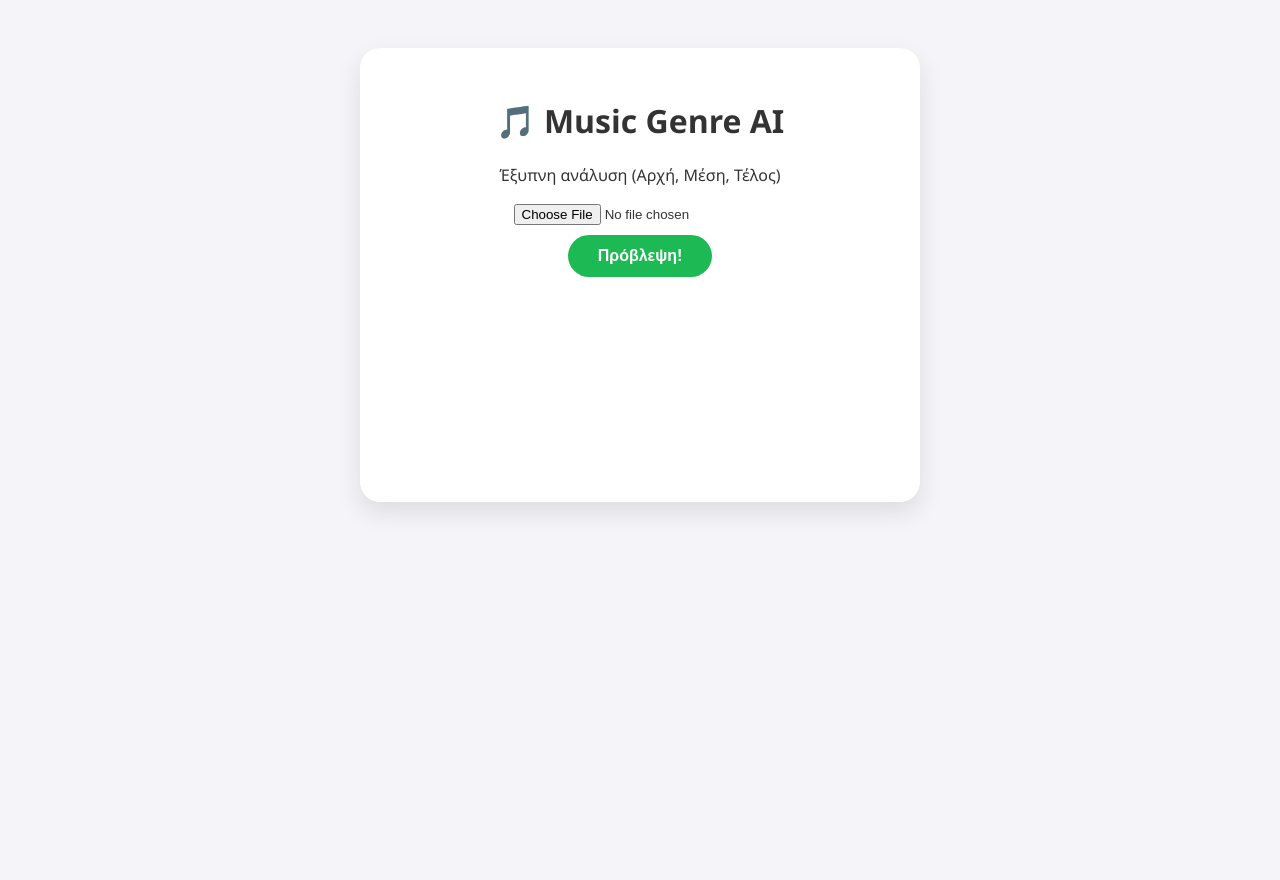
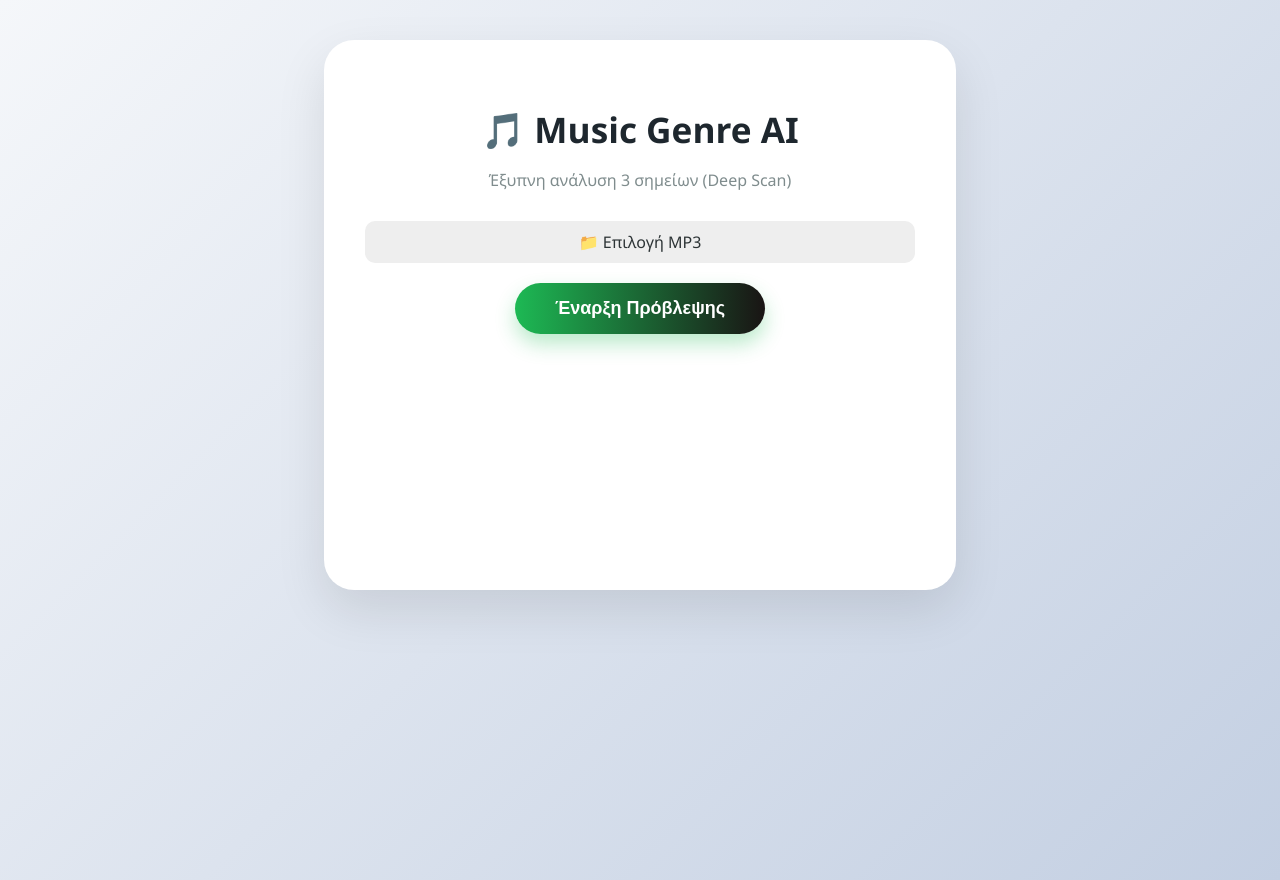
Before and after one commit to Panos997/Music-Genre-Classifier, a Flask app: page / in a window 1280 px wide. Before the commit the page ends 512 px from the top, so only its background shows below. Run offline with Flask 3, Linux system fonts and the light colour scheme; a map, chart or similar area stays blank; parts of the project's set-up code (start-up, migrations or seed data) failed here and were passed over.

Commit message:
Update index.html

```diff
--- a/templates/index.html
+++ b/templates/index.html
@@ -2,28 +2,102 @@
 <html lang="el">
 <head>
     <meta charset="UTF-8">
-    <title>AI Music Genre Predictor</title>
+    <title>AI Music Genre Predictor | Premium</title>
     <script src="https://cdn.jsdelivr.net/npm/chart.js"></script>
     <style>
-        body { font-family: 'Segoe UI', sans-serif; text-align: center; padding: 40px; background: #f4f4f9; color: #333; }
-        .container { background: white; padding: 30px; border-radius: 20px; display: inline-block; box-shadow: 0 10px 25px rgba(0,0,0,0.1); width: 100%; max-width: 500px; }
-        #progressContainer { width: 100%; background: #eee; border-radius: 10px; margin: 20px 0; display: none; overflow: hidden; }
-        #progressBar { width: 0%; height: 25px; background: #1db954; color: white; line-height: 25px; font-weight: bold; transition: background-color 0.4s; }
-        .result-text { margin-top: 20px; font-size: 1.1em; }
-        button { background: #1db954; color: white; border: none; padding: 12px 30px; border-radius: 25px; cursor: pointer; font-size: 16px; font-weight: bold; margin-top: 10px; }
-        button:hover { background: #1ed760; }
-        canvas { margin-top: 20px; }
+        /* Modern Gradient Background */
+        body {
+            font-family: 'Segoe UI', Roboto, Helvetica, Arial, sans-serif;
+            text-align: center;
+            padding: 40px;
+            background: linear-gradient(135deg, #f5f7fa 0%, #c3cfe2 100%);
+            min-height: 100vh;
+            margin: 0;
+            color: #2d3436;
+        }
+
+        .container {
+            background: white;
+            padding: 40px;
+            border-radius: 30px;
+            display: inline-block;
+            box-shadow: 0 20px 50px rgba(0,0,0,0.1);
+            width: 100%;
+            max-width: 550px;
+            border: 1px solid rgba(255,255,255,0.8);
+        }
+
+        h1 { font-size: 2.2em; margin-bottom: 10px; color: #1e272e; }
+        p { color: #7f8c8d; margin-bottom: 30px; }
+
+        /* Custom Progress Bar */
+        #progressContainer {
+            width: 100%;
+            background: #dfe6e9;
+            border-radius: 50px;
+            margin: 25px 0;
+            display: none;
+            overflow: hidden;
+            height: 28px;
+            box-shadow: inset 0 2px 5px rgba(0,0,0,0.05);
+        }
+
+        #progressBar {
+            width: 0%;
+            height: 100%;
+            background: linear-gradient(90deg, #1db954, #1ed760);
+            color: white;
+            line-height: 28px;
+            font-weight: 600;
+            font-size: 13px;
+            transition: all 0.5s cubic-bezier(0.4, 0, 0.2, 1);
+        }
+
+        /* Styled Button */
+        button {
+            background: linear-gradient(to right, #1db954, #191414);
+            color: white;
+            border: none;
+            padding: 15px 40px;
+            border-radius: 50px;
+            cursor: pointer;
+            font-size: 18px;
+            font-weight: bold;
+            transition: transform 0.2s, box-shadow 0.2s;
+            box-shadow: 0 10px 20px rgba(29, 185, 84, 0.3);
+        }
+
+        button:hover {
+            transform: translateY(-2px);
+            box-shadow: 0 15px 25px rgba(29, 185, 84, 0.4);
+        }
+
+        button:active { transform: translateY(0); }
+
+        .result-text { margin-top: 30px; }
+        .result-item {
+            background: #f1f2f6;
+            margin: 5px 0;
+            padding: 10px;
+            border-radius: 12px;
+            font-weight: 600;
+        }
+
+        canvas { margin-top: 30px; max-width: 100% !important; }
     </style>
 </head>
 <body>
 
     <div class="container">
         <h1>🎵 Music Genre AI</h1>
-        <p>Έξυπνη ανάλυση (Αρχή, Μέση, Τέλος)</p>
+        <p>Έξυπνη ανάλυση 3 σημείων (Deep Scan)</p>
 
-        <input type="file" id="audioFile" accept="audio/*">
-        <br>
-        <button onclick="processAndUpload()">Πρόβλεψη!</button>
+        <input type="file" id="audioFile" accept="audio/*" style="display: none;">
+        <label for="audioFile" style="cursor: pointer; background: #eee; padding: 10px 20px; border-radius: 10px; display: block; margin-bottom: 20px;">
+            📁 Επιλογή MP3
+        </label>
+
+        <button onclick="processAndUpload()">Έναρξη Πρόβλεψης</button>
 
         <div id="progressContainer">
             <div id="progressBar">Προετοιμασία...</div>
@@ -36,6 +110,13 @@
     <script>
         let myChart = null;
 
+        // Ορισμός Gradient Παλέτας
+        const chartColors = [
+            { start: '#1db954', end: '#1ed760' }, // Spotify Green
+            { start: '#00b894', end: '#55efc4' }, // Mint
+            { start: '#2d3436', end: '#636e72' }  // Dark Gray
+        ];
+
         async function processAndUpload() {
             const fileInput = document.getElementById('audioFile');
             const progBar = document.getElementById('progressBar');
@@ -45,8 +126,8 @@
             if (!fileInput.files[0]) return alert("Παρακαλώ επίλεξε ένα αρχείο!");
 
             progContainer.style.display = "block";
-            progBar.style.width = "100%"; // Για την προετοιμασία
-            progBar.style.backgroundColor = "#555";
+            progBar.style.width = "100%";
+            progBar.style.background = "#636e72";
             progBar.innerHTML = "Επεξεργασία δείγματος...";
 
             try {
@@ -56,37 +137,30 @@
 
                 const xhr = new XMLHttpRequest();
 
-                // 1. ΦΑΣΗ UPLOAD
                 xhr.upload.onprogress = (e) => {
                     if (e.lengthComputable) {
                         const percent = Math.round((e.loaded / e.total) * 100);
                         progBar.style.width = percent + "%";
-                        progBar.style.backgroundColor = "#1db954";
-                        progBar.innerHTML = "Uploading: " + percent + "%";
+                        progBar.style.background = "linear-gradient(90deg, #1db954, #1ed760)";
+                        progBar.innerHTML = "Ανέβασμα: " + percent + "%";
                     }
                 };
 
-                // 2. ΜΟΛΙΣ ΤΕΛΕΙΩΣΕΙ ΤΟ UPLOAD ΑΛΛΑ ΠΡΙΝ ΤΗΝ ΑΠΑΝΤΗΣΗ
                 xhr.upload.onload = () => {
                     progBar.style.width = "100%";
-                    progBar.style.backgroundColor = "#ffa500"; // Πορτοκαλί
+                    progBar.style.background = "linear-gradient(90deg, #f39c12, #f1c40f)"; // Πορτοκαλί Gradient
                     progBar.innerHTML = "AI: Ερμηνεία τραγουδιού...";
                 };
 
-                // 3. ΟΤΑΝ ΕΡΘΟΥΝ ΤΑ ΑΠΟΤΕΛΕΣΜΑΤΑ
                 xhr.onload = () => {
                     if (xhr.status === 200) {
                         const data = JSON.parse(xhr.responseText);
-
-                        // Πρώτα εμφανίζουμε τα δεδομένα
                         renderChart(data);
                         showResults(data);
-
-                        // Μετά αλλάζουμε την μπάρα σε "Ολοκληρώθηκε"
-                        progBar.style.backgroundColor = "#1db954"; // Πράσινο πάλι
+                        progBar.style.background = "linear-gradient(90deg, #00b894, #55efc4)"; // Mint Πράσινο
                         progBar.innerHTML = "Ολοκληρώθηκε!";
                     } else {
-                        progBar.style.backgroundColor = "red";
+                        progBar.style.background = "#ff7675";
                         progBar.innerHTML = "Σφάλμα AI";
                     }
                 };
@@ -96,11 +170,12 @@
 
             } catch (err) {
                 console.error(err);
-                progBar.style.backgroundColor = "red";
+                progBar.style.background = "#ff7675";
                 progBar.innerHTML = "Σφάλμα αρχείου";
             }
         }
 
+        // ... (Οι συναρτήσεις createSmartSample και bufferToWav παραμένουν ίδιες με πριν) ...
         async function createSmartSample(file) {
             const audioCtx = new (window.AudioContext || window.webkitAudioContext)();
             const arrayBuffer = await file.arrayBuffer();
@@ -109,11 +184,9 @@
             const rate = audioBuffer.sampleRate;
             const chunkLen = sampleSecs * rate;
             const totalLen = audioBuffer.length;
-
             const startPos = 0;
             const midPos = Math.max(0, Math.floor(totalLen / 2) - Math.floor(chunkLen / 2));
             const endPos = Math.max(0, totalLen - chunkLen);
-
             const newBuffer = audioCtx.createBuffer(audioBuffer.numberOfChannels, chunkLen * 3, rate);
             for (let channel = 0; channel < audioBuffer.numberOfChannels; channel++) {
                 const oldData = audioBuffer.getChannelData(channel);
@@ -150,25 +223,40 @@
 
         function showResults(data) {
             const div = document.getElementById('results');
-            div.innerHTML = `<h3>Top 3 Προβλέψεις:</h3>` +
-                data.map((item, idx) => `<p>${idx+1}. ${item.genre}: ${item.probability}%</p>`).join('');
+            div.innerHTML = `<h3 style="margin-bottom:15px;">📊 Ανάλυση Ποσοστών</h3>` +
+                data.map((item, idx) => `<div class="result-item" style="color:${chartColors[idx].start}">${item.genre}: ${item.probability}%</div>`).join('');
         }
 
         function renderChart(data) {
             const ctx = document.getElementById('genreChart').getContext('2d');
+
+            // Δημιουργία Gradient για το Chart
+            const gradients = data.map((_, i) => {
+                const g = ctx.createLinearGradient(0, 0, 0, 400);
+                g.addColorStop(0, chartColors[i].start);
+                g.addColorStop(1, chartColors[i].end);
+                return g;
+            });
+
             if (myChart) myChart.destroy();
             myChart = new Chart(ctx, {
-                type: 'pie',
+                type: 'doughnut', // Το Doughnut δείχνει πιο μοντέρνο από το Pie
                 data: {
                     labels: data.map(i => i.genre),
                     datasets: [{
                         data: data.map(i => i.probability),
-                        backgroundColor: ['#1db954', '#1ed760', '#81b71a'],
-                        borderColor: '#fff',
-                        borderWidth: 2
+                        backgroundColor: gradients,
+                        hoverOffset: 20,
+                        borderWidth: 0
                     }]
                 },
-                options: { responsive: true, plugins: { legend: { position: 'bottom' } } }
+                options: {
+                    responsive: true,
+                    cutout: '70%', // Κάνει την τρύπα στη μέση
+                    plugins: {
+                        legend: { position: 'bottom', labels: { usePointStyle: true, padding: 20 } }
+                    }
+                }
             });
         }
     </script>
```
